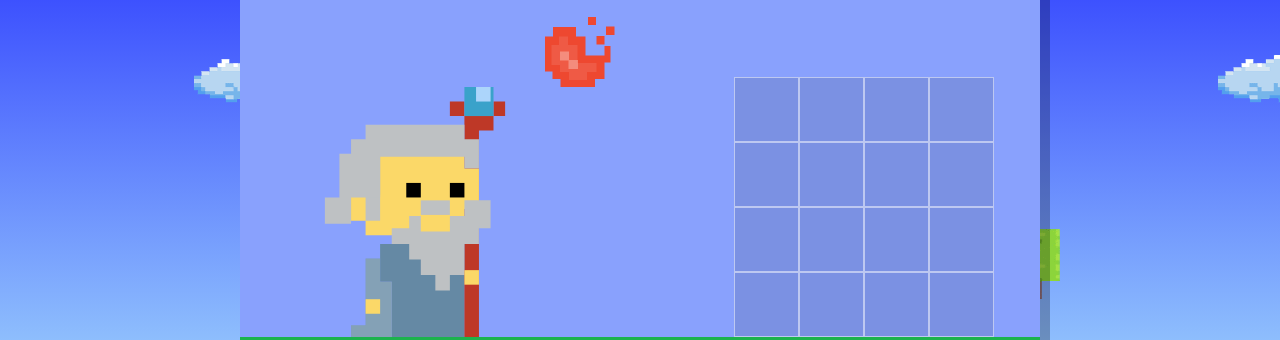
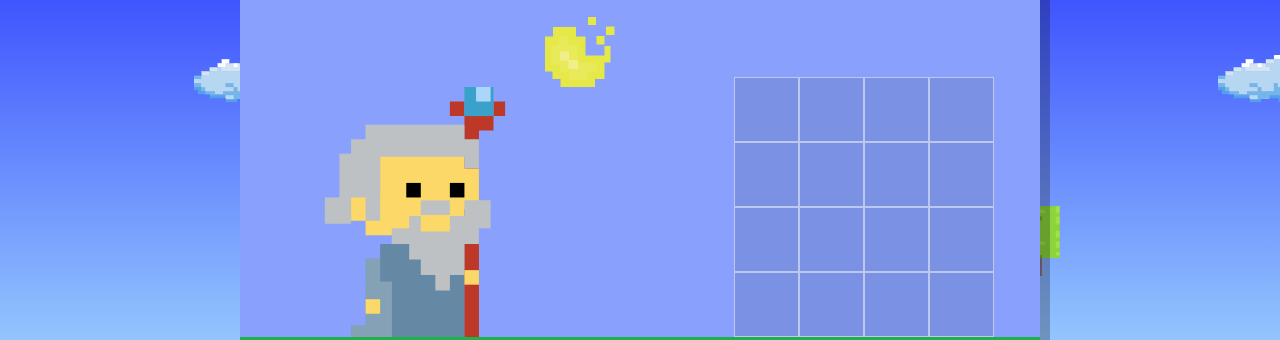
Before and after one commit to pilya-vrn/1313309-code-and-magick-20, a website: page index.html in a window 1280 px wide. Both pictures are taken after a click on the element 577 px from the left and 310 px from the top of the page. Shown: the part 256-596 px from the top of the page. Drawn offline with Linux system fonts and the light colour scheme; a web font is replaced by a local one.

```diff
--- a/index.html
+++ b/index.html
@@ -63,7 +63,7 @@
   <div class="demo"></div>
 
   <div class="setup-open">
-    <img src="./img/user-1.jpg" class="setup-open-icon" tabindex="0">>
+    <img src="./img/user-1.jpg" class="setup-open-icon" tabindex="0">
   </div>
 </header>
 
@@ -84,7 +84,7 @@
           <input type="text" name="username"
                  minlength="2"
                  maxlength="25" required
-                 class="setup-user-name" value="Синий Пендальф" />
+                 class="setup-user-name" value="Синий Пендальф"/>
         </label>
       </div>
 
--- a/js/setup.js
+++ b/js/setup.js
@@ -106,7 +106,7 @@
 });
 
 fireball.addEventListener('click', function () {
-  fireball.style.fill = FIREBALL_COLORS[Math.floor(Math.random() * FIREBALL_COLORS.length)];
-  setupWizardForm.querySelector('input[name="fireball-color"]').value = fireball.style.fill;
-  console.log(setupWizardForm.querySelector('input[name="fireball-color"]'));
+  var fireballColor = FIREBALL_COLORS[Math.floor(Math.random() * FIREBALL_COLORS.length)];
+  fireball.style.backgroundColor = fireballColor;
+  setupWizardForm.querySelector('input[name="fireball-color"]').value = fireballColor;
 });
```
